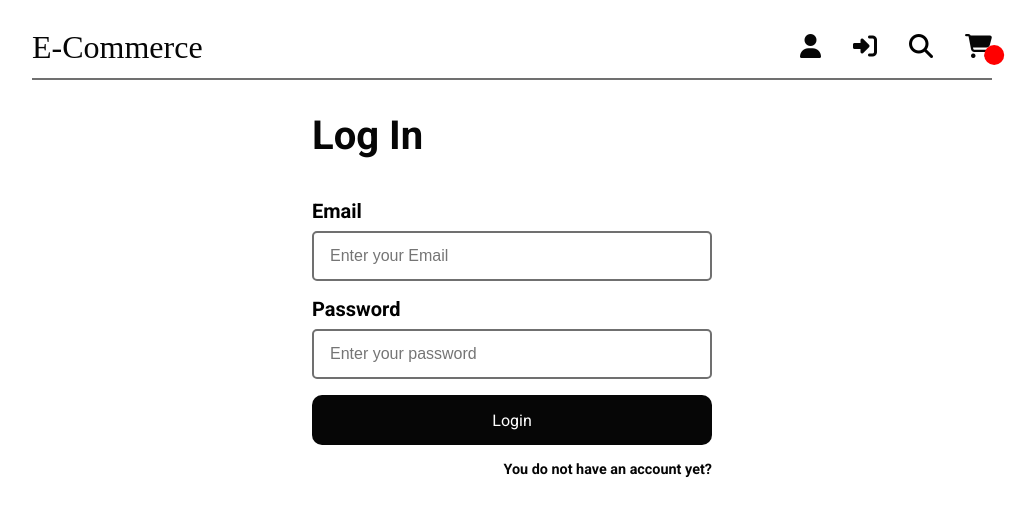
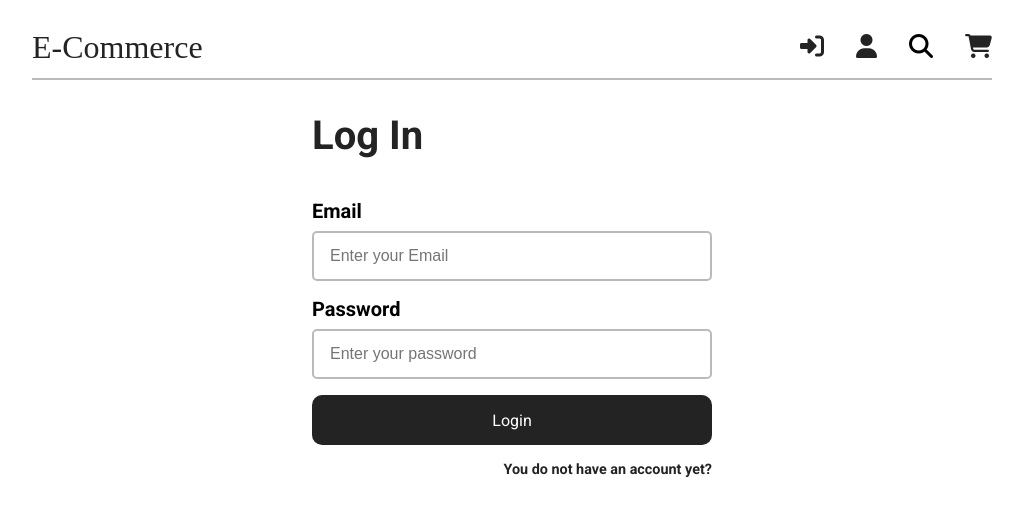
Before and after one commit to MatiasBarengo/ecommerce-academlo-api, a React (Vite) app: page /#/login in a window 1280 px wide. Shown: the top 516 px of the page, without its empty margins (128-1164 px from the left). Built offline with nearby package versions, Linux system fonts and the light colour scheme; no server answers; a web font is replaced by a local one.

Commit message:
style colors

```diff
--- a/src/components/Cart/styles/cartProduct.css
+++ b/src/components/Cart/styles/cartProduct.css
@@ -1,6 +1,6 @@
 .cart-product {
   padding: 20px;
   margin-bottom: 20px;
-  border: 1px solid #707070;
+  border: 1px solid #bababa;
   border-radius: 10px;
 }
--- a/src/components/Home/styles/cardProduct.css
+++ b/src/components/Home/styles/cardProduct.css
@@ -1,7 +1,7 @@
 .product {
   width: 100%;
   max-width: 280px;
-  border: 1px solid #707070;
+  border: 1px solid #bababa;
   border-radius: 10px;
   cursor: pointer;
   transition: transform 200ms ease;
@@ -15,7 +15,7 @@
 .product-header {
   width: 100%;
   aspect-ratio: 1.1;
-  border-bottom: 1px solid #707070;
+  border-bottom: 1px solid #bababa;
   position: relative;
   display: flex;
   justify-content: center;
@@ -66,7 +66,7 @@
 
 .product-price-label {
   font-size: 0.9rem;
-  color: #707070;
+  color: #bababa;
 }
 
 .product-price-number {
@@ -84,7 +84,7 @@
   aspect-ratio: 1;
   border-radius: 50%;
   justify-self: end;
-  background-color: #060606;
+  background-color: #232323;
   color: white;
 }
 
--- a/src/components/ProductDetail/styles/productDescription.css
+++ b/src/components/ProductDetail/styles/productDescription.css
@@ -4,11 +4,11 @@
   display: flex;
   flex-direction: column;
   gap: 1rem;
-  color: #060606;
+  color: #232323;
 }
 
 article p {
-  color: #707070;
+  color: #bababa;
 }
 
 .description-section-container {
@@ -25,7 +25,7 @@ article p {
 }
 
 .description-price-container span {
-  color: #707070
+  color: #bababa
 }
 
 .description-quantity-container {
@@ -49,7 +49,7 @@ article p {
   align-items: center;
   cursor: pointer;
   color: white;
-  background-color: #060606;
+  background-color: #232323;
   width: 30px;
   aspect-ratio: 1;
   border-radius: 10px;
@@ -57,18 +57,23 @@ article p {
 }
 
 .description-counter-btn:hover {
-  background-color: #707070;
+  background-color: #515151;
 }
 
 .description-btn {
   height: 50px;
   color: white;
   font-size: 1rem;
-  background-color: #060606;
+  background-color: #232323;
   border-radius: 10px;
   transition: all 200ms ease-in-out;
 }
 
+.description-btn i {
+  color: white;
+  margin-left: 1rem;
+}
+
 .description-btn:hover {
-  background-color: #707070;
+  background-color: #515151;
 }
--- a/src/components/ProductDetail/styles/sliderImg.css
+++ b/src/components/ProductDetail/styles/sliderImg.css
@@ -36,8 +36,8 @@
   display: flex;
   justify-content: center;
   align-items: center;
-  background-color: #060606;
-  color: white;
+  background-color: #232323;
+  color: white !important;
   font-size: 1.3rem;
   top: 50%;
   left: 0;
@@ -59,7 +59,7 @@
 }
 
 .slider-border {
-  border: 2px solid #707070;
+  border: 2px solid #bababa;
   border-radius: 10px;
   padding: 5px;
 }
--- a/src/components/shared/Header.jsx
+++ b/src/components/shared/Header.jsx
@@ -24,11 +24,11 @@ const Header = () =>
           <li className='navbar-li'><Link className='li-Link title' to={ '/' }>E-Commerce</Link></li>
         </ul>
         <ul className='navbar-ul concealable'>
+          <li className='navbar-li' title='Login'>
+            <Link className='li-Link' to={ '/login' }><i className="fa-solid fa-right-to-bracket"></i></Link>
+          </li>
           <li className='navbar-li' title='Profile'>
             <Link className='li-Link' to={ '/profile' }><i className="fa-solid fa-user"></i></Link>
-          </li>
-          <li className='navbar-li' title='Login'>
-            <Link className='li-Link' to={ '/login' }><i className="fa-solid fa-right-to-bracket"></i></Link>
           </li>
           <li className='navbar-li' title='Search'>
             <i className="fa-solid fa-magnifying-glass"></i>
@@ -37,7 +37,7 @@ const Header = () =>
             <li className='navbar-li' title='Cart'>
               <Link className='li-Link' to={ '/cart' }><i className="fa-solid fa-cart-shopping"></i></Link>
             </li>
-            <div className={ `cart-quantity ${ cartQuantity === 0 ? 'empty' : '' }` }>
+            <div className={ `cart-quantity ${ cartQuantity === 0 || cartQuantity === undefined ? 'empty' : '' }` }>
               <p>{ cartQuantity }</p>
             </div>
           </div>
--- a/src/components/shared/styles/header.css
+++ b/src/components/shared/styles/header.css
@@ -4,8 +4,9 @@
   background-color: white;
   height: 4rem;
   width: 100%;
+  min-width: 350px;
   z-index: 2;
-  border-bottom: 2px solid #707070;
+  border-bottom: 2px solid #bababa;
   display: flex;
   align-items: center;
 }
@@ -39,7 +40,7 @@
 }
 
 .li-Link {
-  color: #060606;
+  color: #232323;
 }
 
 .cart-container {
--- a/src/components/shared/styles/loading.css
+++ b/src/components/shared/styles/loading.css
@@ -25,8 +25,8 @@
   height: 64px;
   margin: 8px;
   border-radius: 50%;
-  border: 6px solid #060606;
-  border-color: #707070 transparent #707070 transparent;
+  border: 6px solid #232323;
+  border-color: #bababa transparent #bababa transparent;
   animation: lds-dual-ring 1.2s linear infinite;
 }
 
--- a/src/pages/styles/login.css
+++ b/src/pages/styles/login.css
@@ -17,7 +17,7 @@
 
 .form-title {
   font-size: 2.5rem;
-  color: #060606;
+  color: #232323;
   margin-bottom: 1.5rem;
 }
 
@@ -35,20 +35,20 @@
   border-radius: 5px;
   border-style: solid;
   border-width: 2px;
-  border-color: #707070;
+  border-color: #bababa;
 }
 
 .form-btn {
   height: 50px;
   color: white;
   font-size: 1rem;
-  background-color: #060606;
+  background-color: #232323;
   border-radius: 10px;
 }
 
 .Link {
   display: flex;
-  justify-content: end;
-  color: #060606;
+  justify-content: flex-end;
+  color: #232323;
   font-size: 0.9rem;
 }
--- a/src/pages/styles/productDetail.css
+++ b/src/pages/styles/productDetail.css
@@ -13,6 +13,7 @@
   justify-content: center;
   align-items: center;
   gap: 5rem;
+  margin-top: 3rem;
 }
 
 @media(max-width: 1100px) {
@@ -22,5 +23,5 @@
 }
 
 .similar-items-container {
-  margin-top: 3rem;
+  margin-top: 5rem;
 }
--- a/src/pages/styles/profile.css
+++ b/src/pages/styles/profile.css
@@ -31,7 +31,7 @@
   display: flex;
   justify-content: space-between;
   align-items: center;
-  border-bottom: 1px solid #707070;
+  border-bottom: 1px solid #bababa;
 }
 
 p {
@@ -39,7 +39,7 @@ p {
 }
 
 .change-data {
-  color: #060606;
+  color: #232323;
   cursor: pointer;
 }
 
@@ -72,7 +72,7 @@ p {
 
 .close {
   position: absolute;
-  color: #060606;
+  color: #232323;
   top: 10px;
   right: 10px;
 }
```
